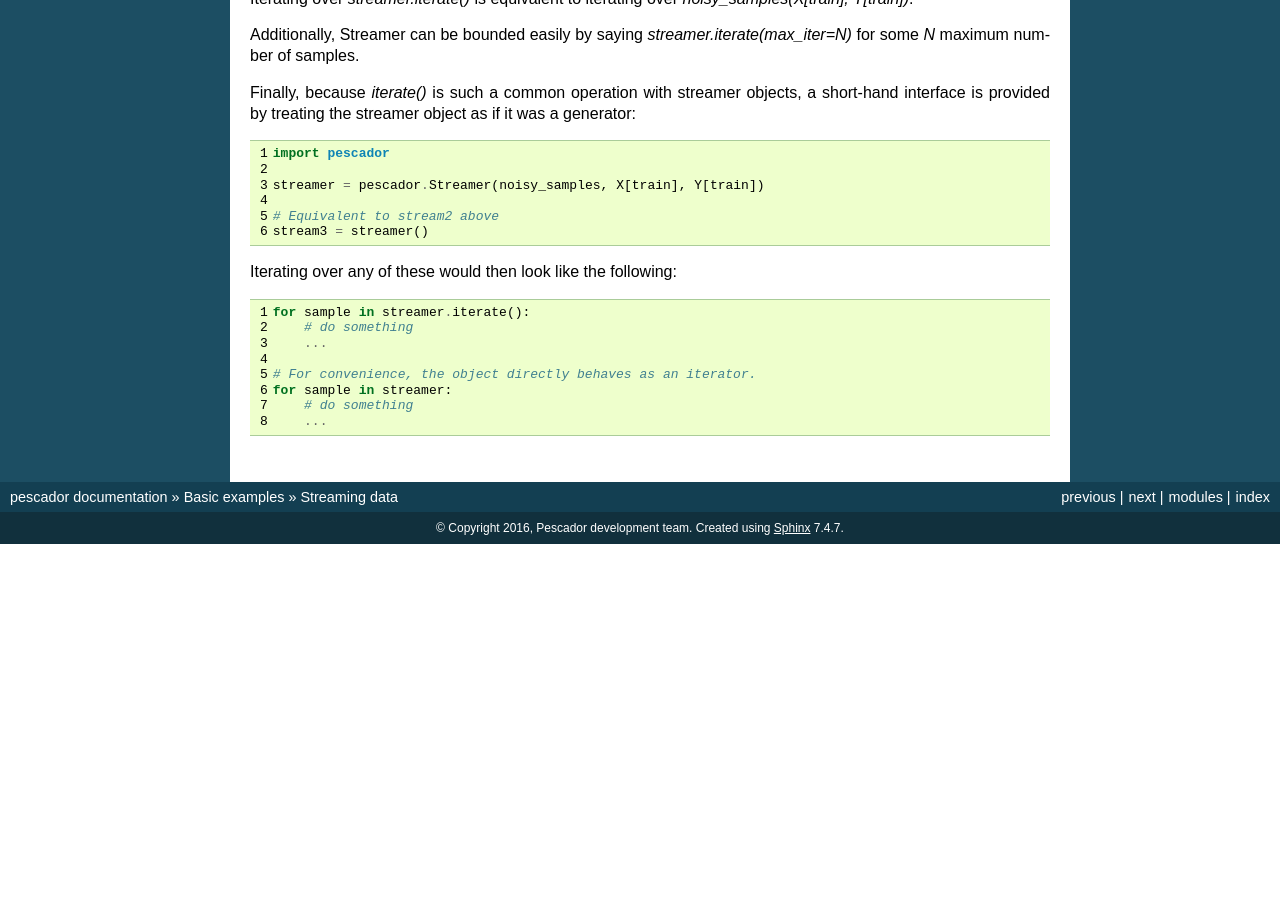
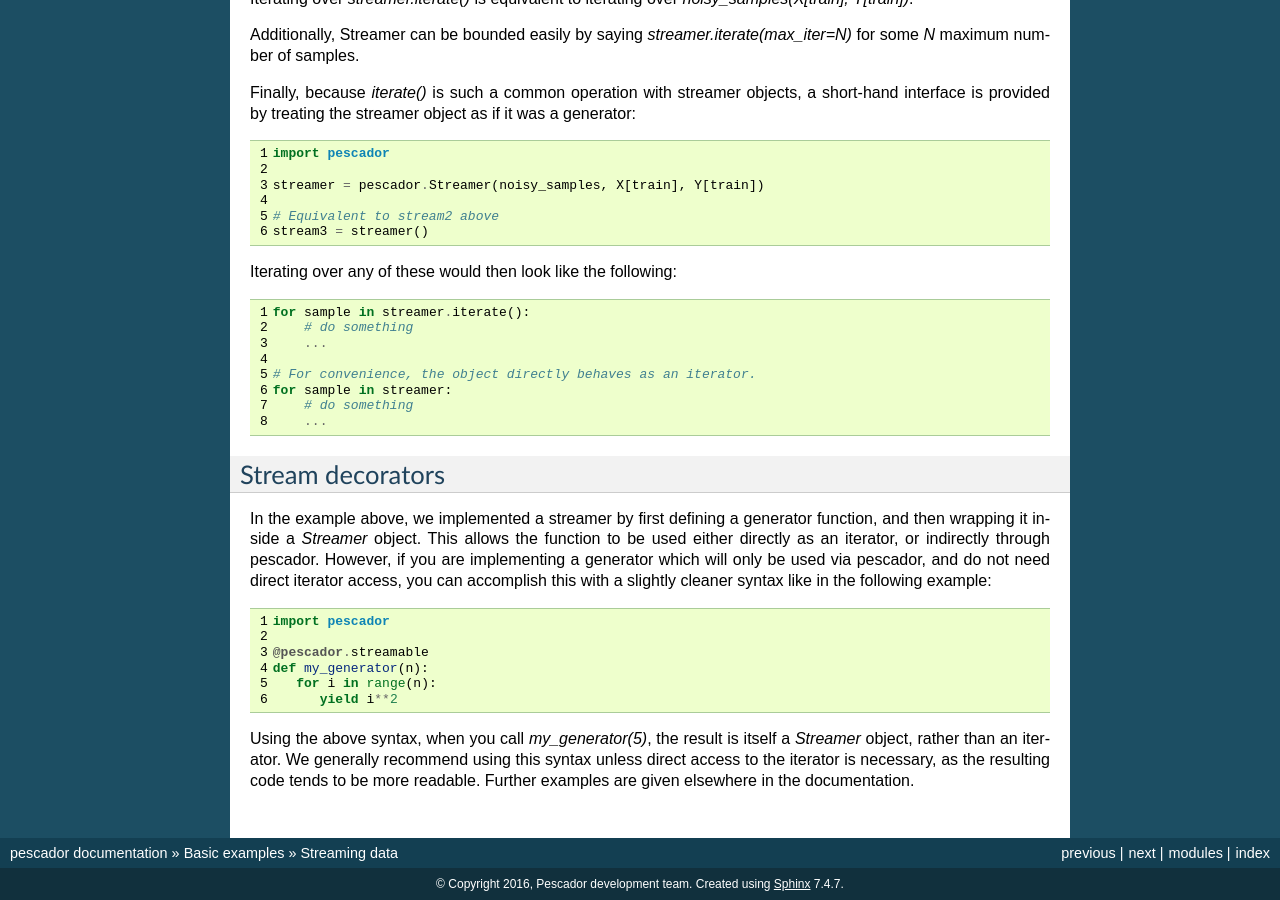
Before and after one commit to pescadores/pescador, a Sphinx documentation site: the page built from docs/example1.rst, in a window 1280 px wide and 900 px high, scrolled down 1436 px. Built offline with Sphinx 7.4.7, drawn with Linux system fonts in a browser that asks for light colours; pages that are not in the unit, such as notebooks, are missing from menus; before the commit the page ends 1980 px from its top, so only the background shows below that.

Commit message:
modernized example code where appropriate

```diff
--- a/docs/example1.rst
+++ b/docs/example1.rst
@@ -110,3 +110,25 @@ Iterating over any of these would then look like the following:
     for sample in streamer:
         # do something
         ...
+
+Stream decorators
+-----------------
+In the example above, we implemented a streamer by first defining a generator function, and then wrapping it inside a `Streamer` object.
+This allows the function to be used either directly as an iterator, or indirectly through pescador.
+However, if you are implementing a generator which will only be used via pescador, and do not need direct iterator access, you can accomplish
+this with a slightly cleaner syntax like in the following example:
+
+.. code-block:: python
+   :linenos:
+
+   import pescador
+
+   @pescador.streamable
+   def my_generator(n):
+      for i in range(n):
+         yield i**2
+
+
+Using the above syntax, when you call `my_generator(5)`, the result is itself a `Streamer` object, rather than an iterator.
+We generally recommend using this syntax unless direct access to the iterator is necessary, as the resulting code tends to be more readable.
+Further examples are given elsewhere in the documentation.
--- a/docs/why.rst
+++ b/docs/why.rst
@@ -52,6 +52,7 @@ In this case, you would most likely implement a `generator` for each file as fol
 .. code-block:: python
     :linenos:
 
+    @pescador.streamable
     def sample_file(filename):
         # Load observation data
         X = np.load(filename)
```
Also changed, not shown: other parts of docs/why.rst (+1 -1 lines), 5 other files.
